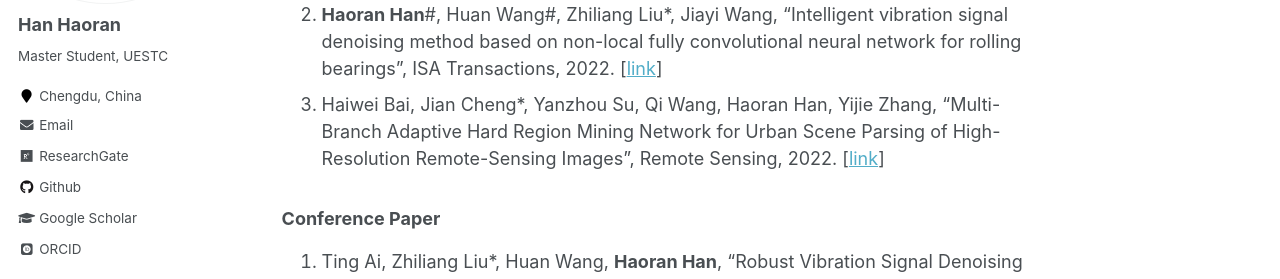
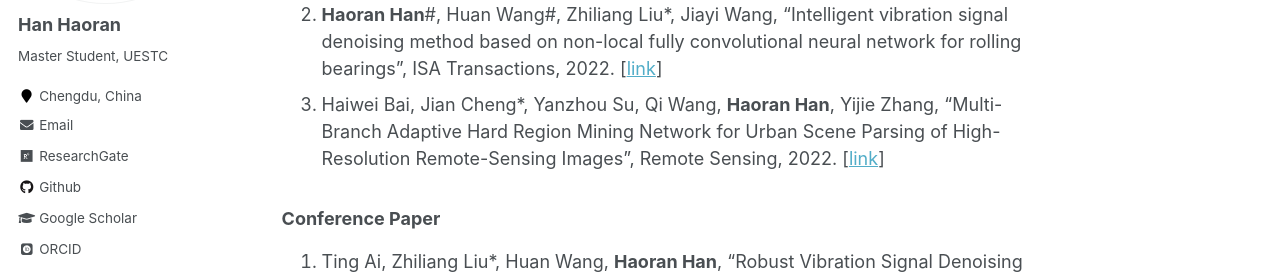
Before and after one commit to Han-Adam/Han-Adam.github.io, a Jekyll site: the page built from _pages/about.md, in a window 1280 px wide and 900 px high, scrolled down 815 px. Shown: the part 166-445 px from the top of the window. Built offline with Jekyll 4.4.1, drawn with Linux system fonts in a browser that asks for light colours; some web fonts are replaced.

```diff
--- a/_pages/about.md
+++ b/_pages/about.md
@@ -25,7 +25,7 @@ When I was a Bachelor student, I studied the vibration signal processing with th
 1. **Haoran Han**, Jian Cheng*, Zhilong Xi, Bingcai Yao, "Cascade Flight Control of Quadrotors Based on
 Deep Reinforcement Learning", IEEE Robotics and Automation Letters, 2022. [[link](https://ieeexplore.ieee.org/document/9850366)]
 2. **Haoran Han**#, Huan Wang#, Zhiliang Liu*, Jiayi Wang, "Intelligent vibration signal denoising method based on non-local fully convolutional neural network for rolling bearings", ISA Transactions, 2022. [[link](https://doi.org/10.1016/j.isatra.2021.04.022)]
-3. Haiwei Bai, Jian Cheng*, Yanzhou Su, Qi Wang, Haoran Han, Yijie Zhang, "Multi-Branch Adaptive Hard Region Mining Network for Urban Scene Parsing of High-Resolution Remote-Sensing Images", Remote Sensing, 2022. [[link](https://www.mdpi.com/2072-4292/14/21/5527/htm)]
+3. Haiwei Bai, Jian Cheng*, Yanzhou Su, Qi Wang, **Haoran Han**, Yijie Zhang, "Multi-Branch Adaptive Hard Region Mining Network for Urban Scene Parsing of High-Resolution Remote-Sensing Images", Remote Sensing, 2022. [[link](https://www.mdpi.com/2072-4292/14/21/5527/htm)]
 
 ### Conference Paper
 1. Ting Ai, Zhiliang Liu*, Huan Wang, **Haoran Han**, "Robust Vibration Signal Denoising and Diagnosis Using Encoder-Decoder Networks with Cross-layer Residual Connection", PHM, 2021.
```
